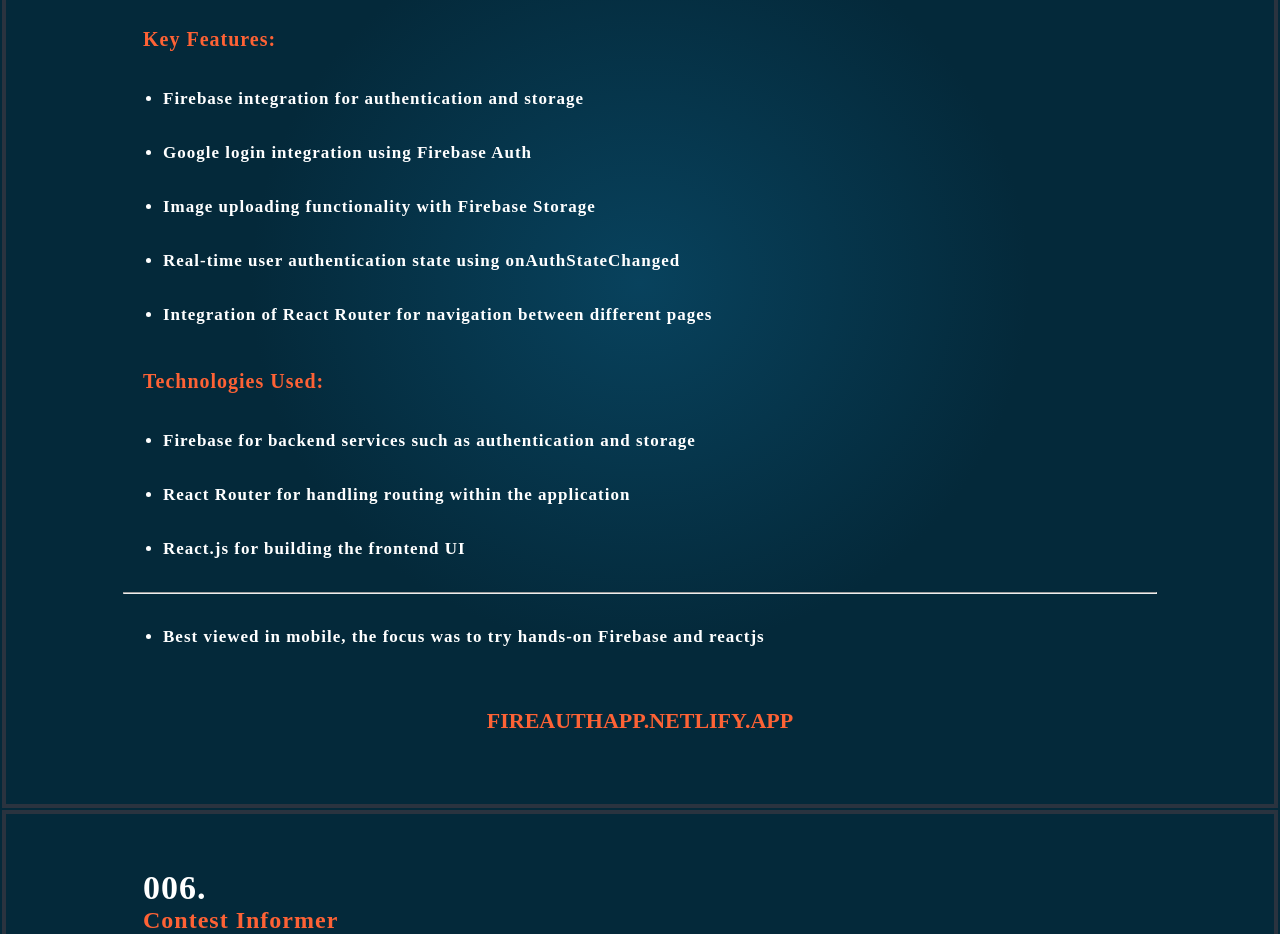
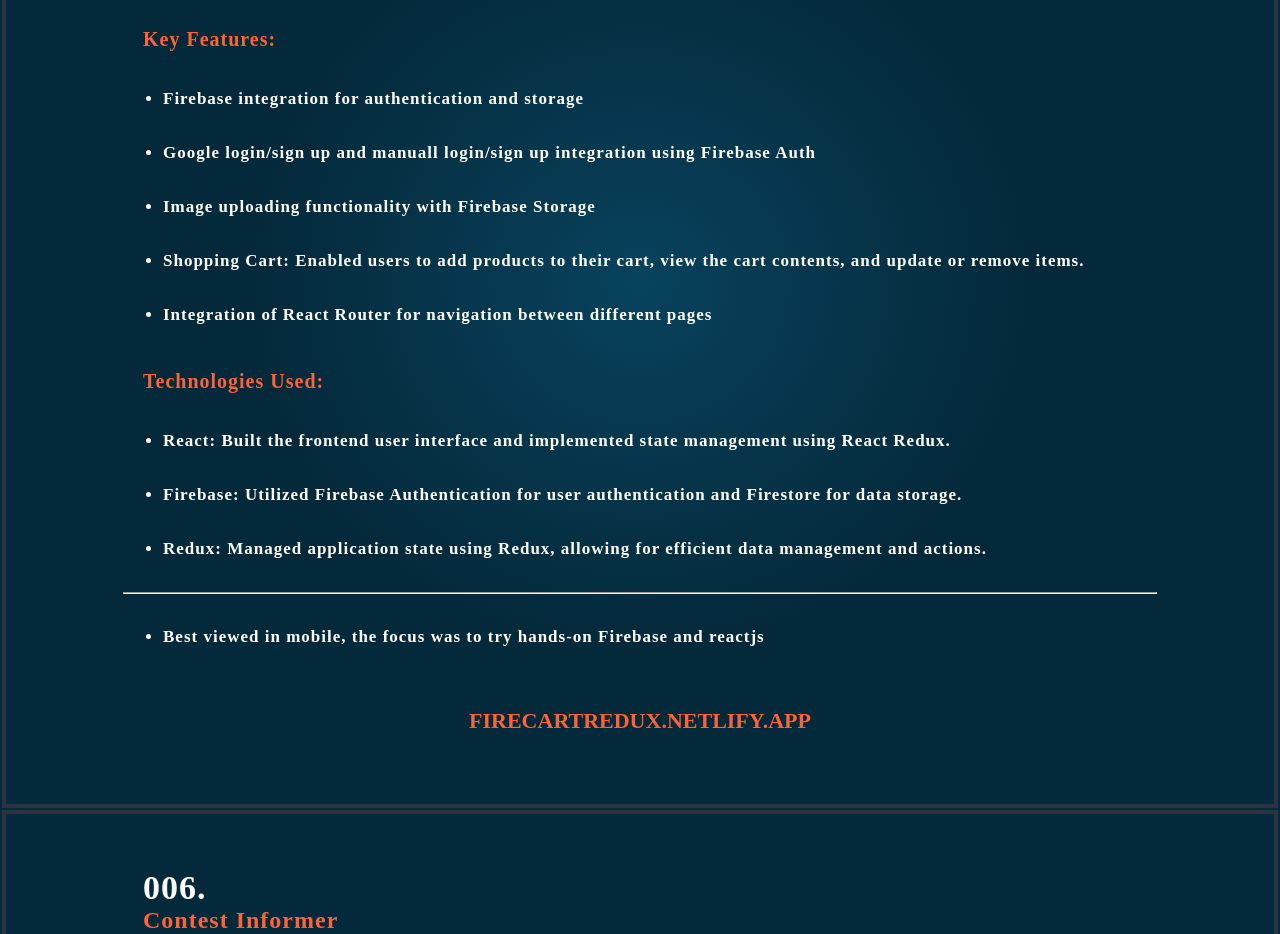
Before and after one commit to ankitsingh2105/Portfolio, a React (Create React App) app: page / in a window 1280 px wide. Shown: the part 10840-11774 px from the top of the page. Built offline with nearby package versions, Linux system fonts and the light colour scheme; a web font is replaced by a local one.

Commit message:
ADDED NEW PROJECT

```diff
--- a/src/COMPONENTS/Newhome.jsx
+++ b/src/COMPONENTS/Newhome.jsx
@@ -742,16 +742,16 @@
                         <div className="bakery" style={greetingstyle} >Firebase Authentication System</div>
                     </div>
                     <p className="info_para" style={whitetoblack}>
-                    I developed a web application that integrates with Firebase authentication and storage to provide user login functionality and image uploading capabilities. The application allows users to sign in using their Google accounts, view their profile information such as name and email, and upload a new profile image.
+                    I developed a small e-commerce cart application using Firebase and React Redux. The application allows users to sign up, log in, and authenticate using Google authentication. Users can browse through products, add them to their cart, and proceed to checkout. The app also supports image uploads.
                     </p>
                     <div className="languages" style={greetingstyle}>
                     Key Features:
                     </div>
                     <ul className='lost'>
                         <li style={whitetoblack} className='lik'>Firebase integration for authentication and storage</li>
-                        <li style={whitetoblack} className='lik'>Google login integration using Firebase Auth</li>
+                        <li style={whitetoblack} className='lik'>Google login/sign up and manuall login/sign up integration using Firebase Auth</li>
                         <li style={whitetoblack} className='lik'>Image uploading functionality with Firebase Storage</li>
-                        <li style={whitetoblack} className='lik'>Real-time user authentication state using onAuthStateChanged</li>
+                        <li style={whitetoblack} className='lik'>Shopping Cart: Enabled users to add products to their cart, view the cart contents, and update or remove items.</li>
                         <li style={whitetoblack} className='lik'>Integration of React Router for navigation between different pages</li>
                     </ul>
 
@@ -759,9 +759,9 @@
                     Technologies Used:
                     </div>
                     <ul className='lost'>
-                        <li style={whitetoblack} className='lik'>Firebase for backend services such as authentication and storage</li>
-                        <li style={whitetoblack} className='lik'>React Router for handling routing within the application</li>
-                        <li style={whitetoblack} className='lik'>React.js for building the frontend UI </li>
+                        <li style={whitetoblack} className='lik'>React: Built the frontend user interface and implemented state management using React Redux.</li>
+                        <li style={whitetoblack} className='lik'>Firebase: Utilized Firebase Authentication for user authentication and Firestore for data storage.</li>
+                        <li style={whitetoblack} className='lik'>Redux: Managed application state using Redux, allowing for efficient data management and actions. </li>
                     </ul>
                     <hr />
                     <ul className='lost'>
@@ -769,8 +769,8 @@
                     </ul>
                     <div></div>
                     <div className="links">
-                        <a className="github" href="https://fireauthapp.netlify.app/" target="_blank" rel="noopener noreferrer" style={greetingstyle}>
-                            FIREAUTHAPP.NETLIFY.APP
+                        <a className="github" href="https://firecartredux.netlify.app/" target="_blank" rel="noopener noreferrer" style={greetingstyle}>
+                            FIRECARTREDUX.NETLIFY.APP
                         </a>
                     </div>
                     <br />
```
